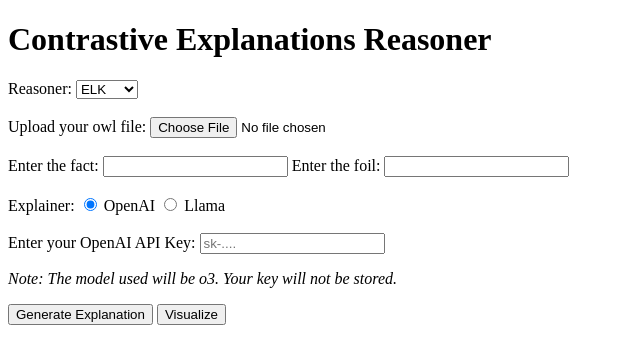
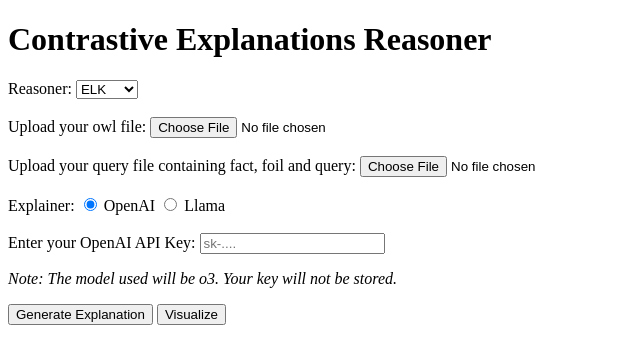
Before and after one commit to ashik-18/Representing-Contrastive-Explainations, a Flask app: page / in a window 1280 px wide. Shown: the top 364 px of the page, without its empty margins (0-640 px from the left). Run offline with Flask 3, Linux system fonts and the light colour scheme.

Commit message:
query file

```diff
--- a/src/User_Interface/app.py
+++ b/src/User_Interface/app.py
@@ -21,7 +21,7 @@ def run_script():
     action = request.form.get('action')
 
     owl_file = request.files['owl_file']
-    # query_file = request.form['query_input_text']
+    # query_file = request.files['query_file']
 
     filename = secure_filename(owl_file.filename)
     filepath = os.path.join(UPLOAD_FOLDER, filename)
--- a/src/User_Interface/templates/index.html
+++ b/src/User_Interface/templates/index.html
@@ -25,15 +25,13 @@
     <br>
 
     <label for="owl_file">Upload your owl file:</label>
-    <input type="file" name="owl_file" id="owl_file" accept=".log" required>
+    <input type="file" name="owl_file" id="owl_file" accept=".owl" required>
 
     <br>
     <br>
 
-    <label>Enter the fact: </label>
-    <input type="text" name="fact" id="fact">
-    <label>Enter the foil: </label>
-    <input type="text" name="foil" id="foi">
+    <label for="query_file">Upload your query file containing fact, foil and query:</label>
+    <input type="file" name="query_file" id="query_file" accept=".txt" required>
 
     <br>
     <br>
```
